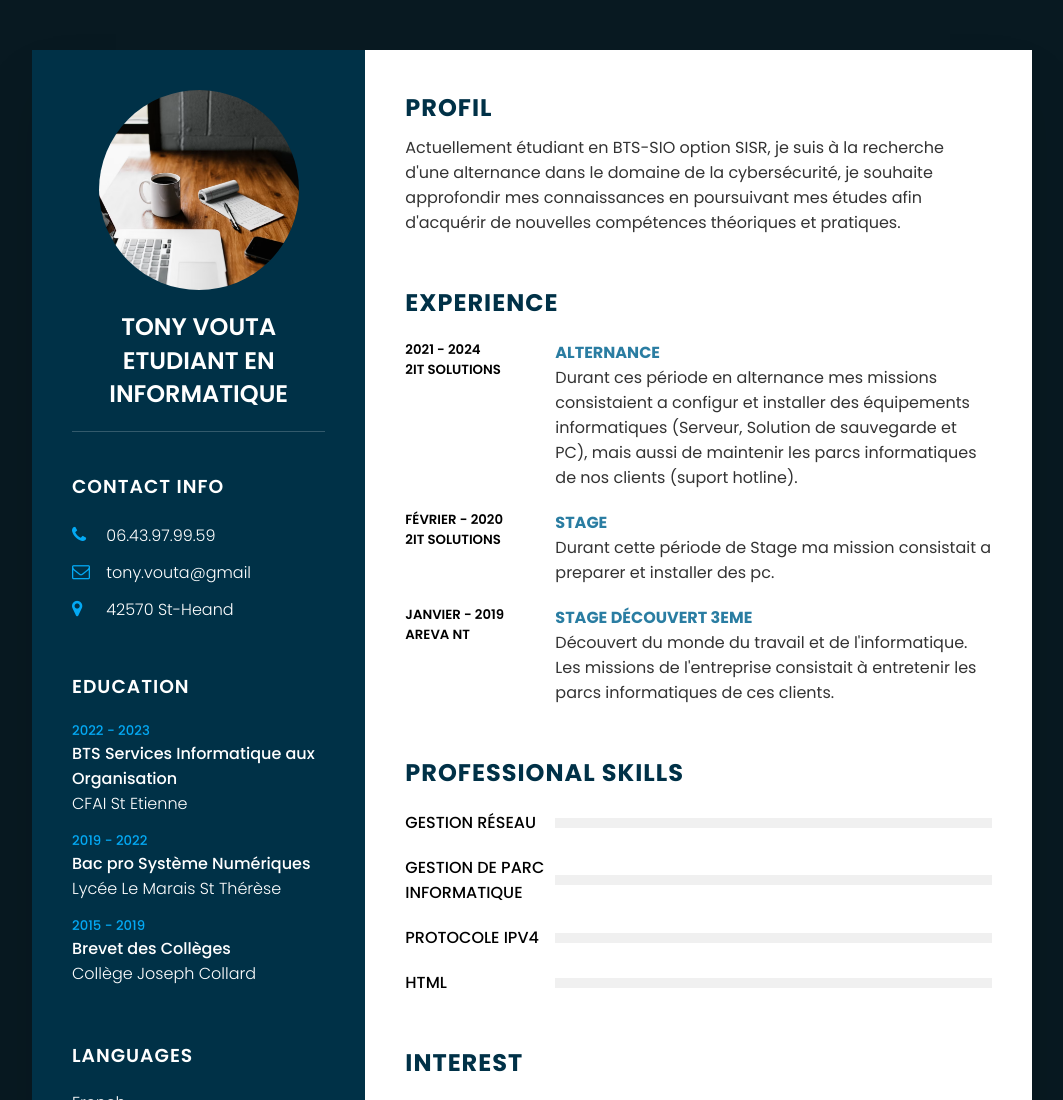
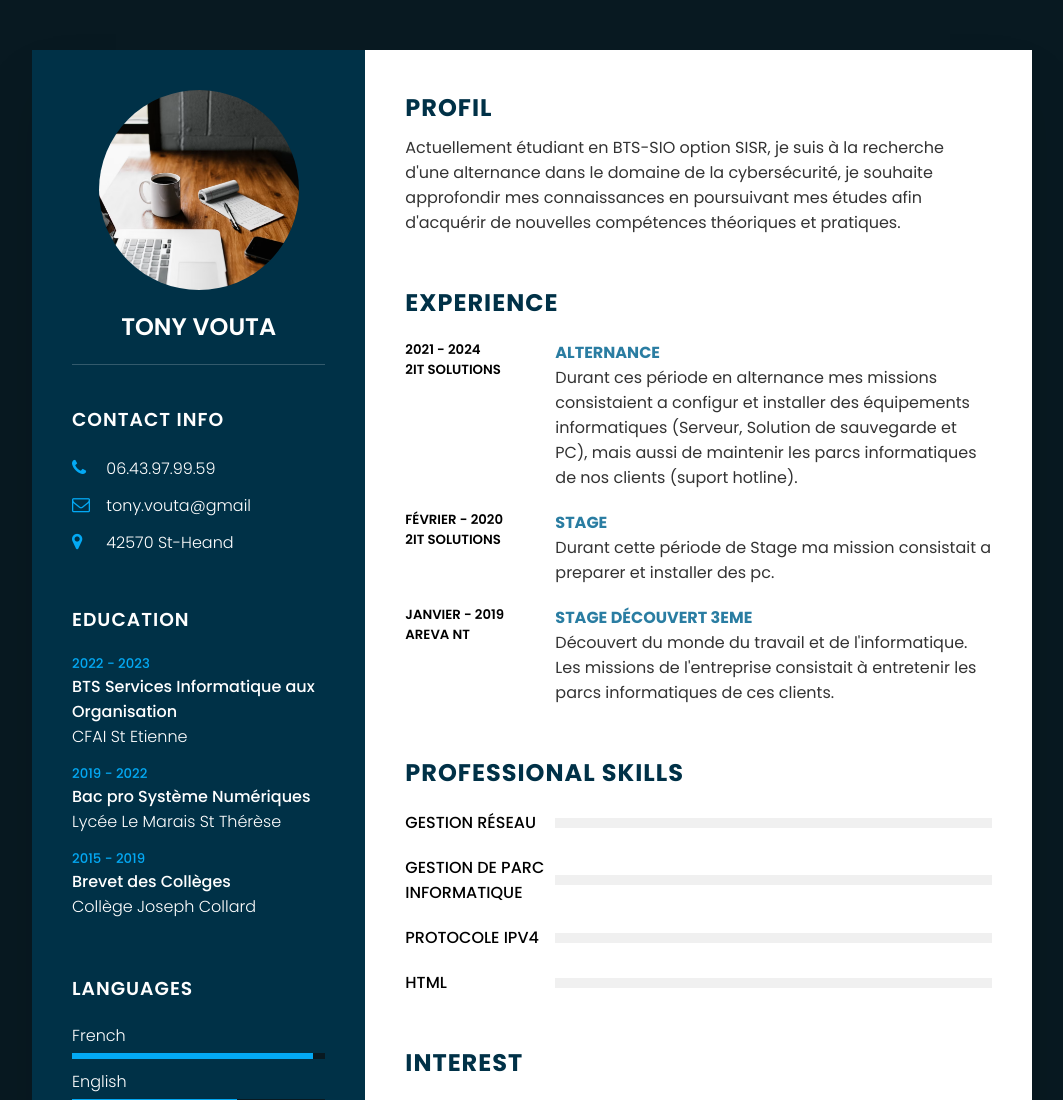
Before and after one commit to TonyV42570/CV-TonyVouta, a plain HTML site: page index.html in a window 1280 px wide. Shown: the top 1100 px of the page, without its empty margins (108-1171 px from the left). Drawn offline with Linux system fonts and the light colour scheme.

Commit message:
Update index.html

```diff
--- a/index.html
+++ b/index.html
@@ -16,7 +16,7 @@ crossorigin="anonymous" />
         <div class="imgBx">
           <img src="img.webp" alt="">
         </div>
-        <h1>Tony Vouta<br><span>Etudiant en informatique</span></h1>
+        <h1>Tony Vouta<br><span></span></h1>
       </div>
 
       <div class="contactInfo">
```
